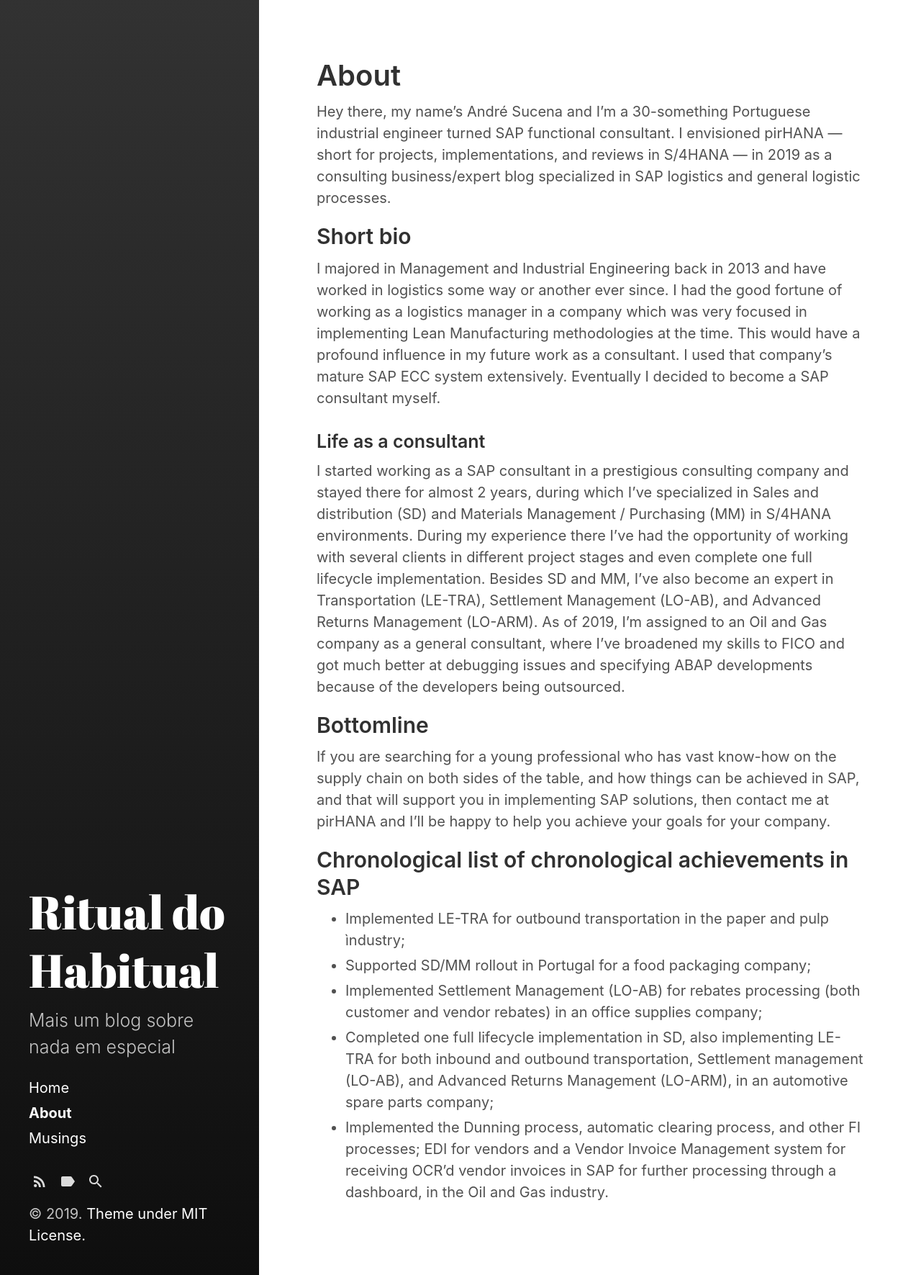
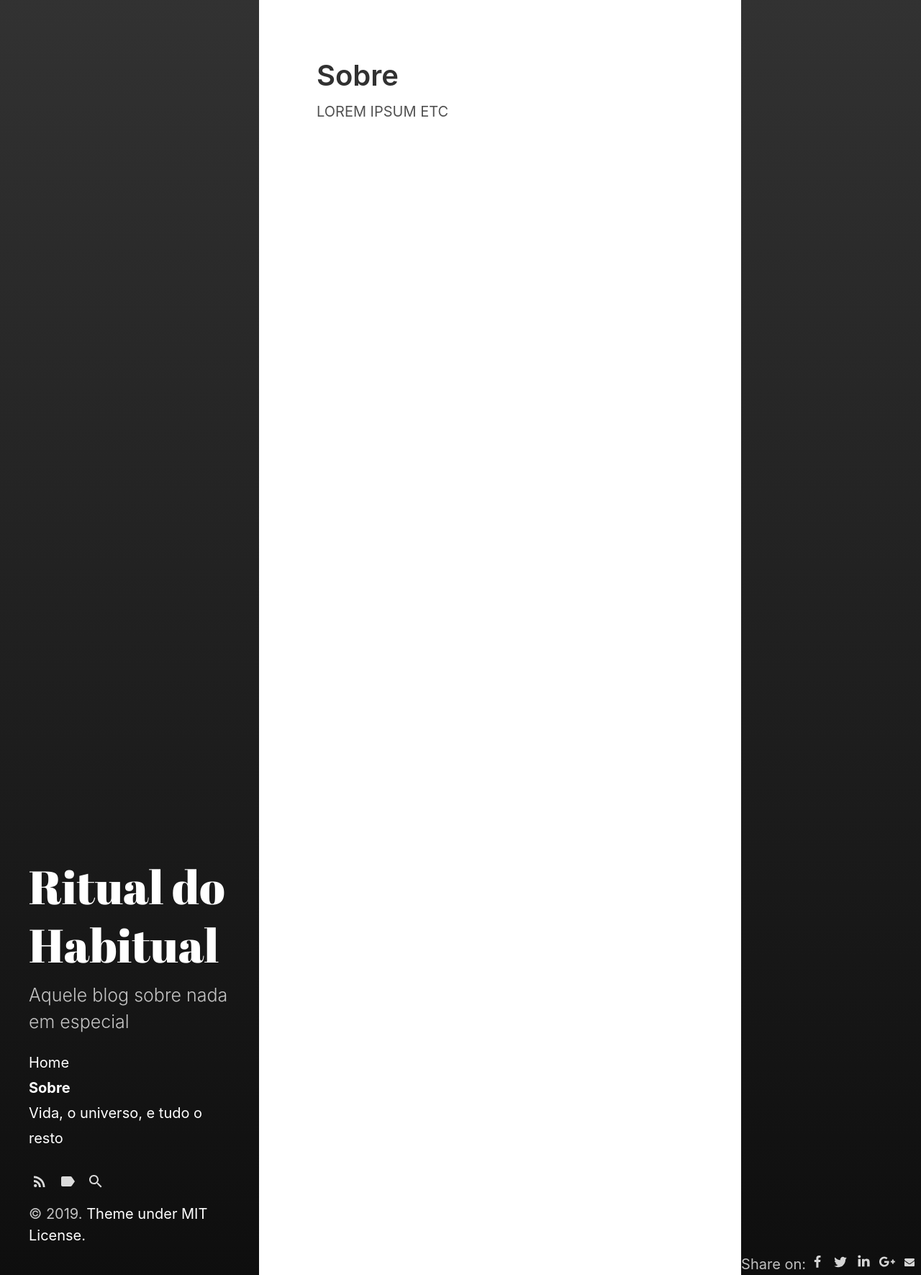
Before and after one commit to Quazepam/ritualdohabitual, a Jekyll site: the page built from about.md, in a window 1280 px wide. Shown: the whole page at 72% size. Built offline with Jekyll 4.4.1, drawn with Linux system fonts in a browser that asks for light colours.

Commit message:
my dope commit

```diff
--- a/_config.yml
+++ b/_config.yml
@@ -4,8 +4,8 @@
 
 # Setup
 title:            Ritual do Habitual
-tagline:          'Mais um blog sobre nada em especial'
-description:      'Mais um blog sobre nada em especial'
+tagline:          'Aquele blog sobre nada em especial'
+description:      'Aquele blog sobre nada em especial'
 baseurl:          'ritualdohabitual/'
 url:              https://quazepam.github.io/
                   # the optional subpath of your site, e.g. "/blog"
--- a/_includes/custom-foot.html
+++ b/_includes/custom-foot.html
@@ -1 +1,2 @@
 <!-- Optional footer content -->
+{% include share-buttons.html %}
--- /dev/null
+++ b/_includes/share-buttons.html
@@ -0,0 +1,42 @@
+{% if include.pageurl != nil and include.pageurl != '' %}
+    {% assign pageurl = include.pageurl %}
+{% else %}
+    {% assign pageurl = page.url %}
+{% endif %}
+
+<style>
+#share-buttons {display: inline-block; vertical-align: middle; }
+#share-buttons:after {content: ""; display: block; clear: both;}
+#share-buttons > div {
+    position: relative;
+    text-align: left;
+    height: 36px;
+    width: 32px;
+    float: left;
+    text-align: center;
+}
+#share-buttons > div > svg {height: 16px; fill: #d5d5d5; margin-top: 10px;}
+#share-buttons > div:hover {cursor: pointer;}
+#share-buttons > div.facebook:hover > svg {fill: #3B5998;}
+#share-buttons > div.twitter:hover > svg {fill: #55ACEE;}
+#share-buttons > div.linkedin:hover > svg {fill: #0077b5;}
+#share-buttons > div.pinterest:hover > svg {fill: #CB2027;}
+#share-buttons > div.gplus:hover > svg {fill: #dd4b39;}
+#share-buttons > div.mail:hover > svg {fill: #7D7D7D;}
+#share-buttons > div.instagram:hover > svg {fill: #C73B92;}
+#share-buttons > div.facebook > svg {height: 18px; margin-top: 9px;}
+#share-buttons > div.twitter > svg {height: 20px; margin-top: 8px;}
+#share-buttons > div.linkedin > svg {height: 19px; margin-top: 7px;}
+#share-buttons > div.pinterest > svg {height: 20px; margin-top: 9px;}
+#share-buttons > div.gplus > svg {height: 17px; margin-top: 9px; position: relative; left: 1px;}
+#share-buttons > div.mail > svg {height: 14px; margin-top: 11px;}
+</style>
+
+<span style="color: silver;">Share on: </span><div id="share-buttons">
+    <div class="facebook" title="Share this on Facebook" onclick="window.open('http://www.facebook.com/share.php?u={{ site.url }}{{ pageurl }}');"><svg viewBox="0 0 1792 1792" xmlns="http://www.w3.org/2000/svg"><path d="M1343 12v264h-157q-86 0-116 36t-30 108v189h293l-39 296h-254v759h-306v-759h-255v-296h255v-218q0-186 104-288.5t277-102.5q147 0 228 12z"/></svg></div>
+    <div class="twitter" title="Share this on Twitter" onclick="window.open('http://twitter.com/home?status={{ site.url }}{{ pageurl }}');"><svg viewBox="0 0 1792 1792" xmlns="http://www.w3.org/2000/svg"><path d="M1684 408q-67 98-162 167 1 14 1 42 0 130-38 259.5t-115.5 248.5-184.5 210.5-258 146-323 54.5q-271 0-496-145 35 4 78 4 225 0 401-138-105-2-188-64.5t-114-159.5q33 5 61 5 43 0 85-11-112-23-185.5-111.5t-73.5-205.5v-4q68 38 146 41-66-44-105-115t-39-154q0-88 44-163 121 149 294.5 238.5t371.5 99.5q-8-38-8-74 0-134 94.5-228.5t228.5-94.5q140 0 236 102 109-21 205-78-37 115-142 178 93-10 186-50z"/></svg></div>
+    <div class="linkedin" title="Share this on Linkedin" onclick="window.open('https://www.linkedin.com/shareArticle?mini=true&url={{ site.url }}{{ pageurl }}&title=&summary=&source=');"><svg viewBox="0 0 1792 1792" xmlns="http://www.w3.org/2000/svg"><path d="M477 625v991h-330v-991h330zm21-306q1 73-50.5 122t-135.5 49h-2q-82 0-132-49t-50-122q0-74 51.5-122.5t134.5-48.5 133 48.5 51 122.5zm1166 729v568h-329v-530q0-105-40.5-164.5t-126.5-59.5q-63 0-105.5 34.5t-63.5 85.5q-11 30-11 81v553h-329q2-399 2-647t-1-296l-1-48h329v144h-2q20-32 41-56t56.5-52 87-43.5 114.5-15.5q171 0 275 113.5t104 332.5z"/></svg></div>
+    {% if page.image %}<div class="pinterest" title="Share this on Pinterest" onclick="window.open('https://pinterest.com/pin/create/button/?url=&media={{ site.url }}{{ page.image }}&description=');"><svg viewBox="0 0 1792 1792" xmlns="http://www.w3.org/2000/svg"><path d="M256 597q0-108 37.5-203.5t103.5-166.5 152-123 185-78 202-26q158 0 294 66.5t221 193.5 85 287q0 96-19 188t-60 177-100 149.5-145 103-189 38.5q-68 0-135-32t-96-88q-10 39-28 112.5t-23.5 95-20.5 71-26 71-32 62.5-46 77.5-62 86.5l-14 5-9-10q-15-157-15-188 0-92 21.5-206.5t66.5-287.5 52-203q-32-65-32-169 0-83 52-156t132-73q61 0 95 40.5t34 102.5q0 66-44 191t-44 187q0 63 45 104.5t109 41.5q55 0 102-25t78.5-68 56-95 38-110.5 20-111 6.5-99.5q0-173-109.5-269.5t-285.5-96.5q-200 0-334 129.5t-134 328.5q0 44 12.5 85t27 65 27 45.5 12.5 30.5q0 28-15 73t-37 45q-2 0-17-3-51-15-90.5-56t-61-94.5-32.5-108-11-106.5z"/></svg></div>{% endif %}
+    <div class="gplus" title="Share this on Google Plus" onclick="window.open('https://plus.google.com/share?url={{ site.url }}{{ pageurl }}');"><svg viewBox="0 0 2304 1792" xmlns="http://www.w3.org/2000/svg"><path d="M1437 913q0 208-87 370.5t-248 254-369 91.5q-149 0-285-58t-234-156-156-234-58-285 58-285 156-234 234-156 285-58q286 0 491 192l-199 191q-117-113-292-113-123 0-227.5 62t-165.5 168.5-61 232.5 61 232.5 165.5 168.5 227.5 62q83 0 152.5-23t114.5-57.5 78.5-78.5 49-83 21.5-74h-416v-252h692q12 63 12 122zm867-122v210h-209v209h-210v-209h-209v-210h209v-209h210v209h209z"/></svg></div>
+    <div class="mail" title="Share this through Email" onclick="window.open('mailto:?&body={{ site.url }}{{ pageurl }}');"><svg viewBox="0 0 1792 1792" xmlns="http://www.w3.org/2000/svg"><path d="M1792 710v794q0 66-47 113t-113 47h-1472q-66 0-113-47t-47-113v-794q44 49 101 87 362 246 497 345 57 42 92.5 65.5t94.5 48 110 24.5h2q51 0 110-24.5t94.5-48 92.5-65.5q170-123 498-345 57-39 100-87zm0-294q0 79-49 151t-122 123q-376 261-468 325-10 7-42.5 30.5t-54 38-52 32.5-57.5 27-50 9h-2q-23 0-50-9t-57.5-27-52-32.5-54-38-42.5-30.5q-91-64-262-182.5t-205-142.5q-62-42-117-115.5t-55-136.5q0-78 41.5-130t118.5-52h1472q65 0 112.5 47t47.5 113z"/></svg></div>
+</div>
--- a/about.md
+++ b/about.md
@@ -1,27 +1,7 @@
 ---
 layout: page
-title: About
+title: Sobre
 sidebar_link: true
 ---
 
-Hey there, my name's André Sucena and I'm a 30-something Portuguese industrial engineer turned SAP functional consultant. I envisioned pirHANA — short for projects, implementations, and reviews in S/4HANA — in 2019 as a consulting business/expert blog specialized in SAP logistics and general logistic processes.
-
-## Short bio
-
-I majored in Management and Industrial Engineering back in 2013 and have worked in logistics some way or another ever since. I had the good fortune of working as a logistics manager in a company which was very focused in implementing Lean Manufacturing methodologies at the time. This would have a profound influence in my future work as a consultant. I used that company's mature SAP ECC system extensively. Eventually I decided to become a SAP consultant myself.
-
-### Life as a consultant
-
-I started working as a SAP consultant in a prestigious consulting company and stayed there for almost 2 years, during which I've specialized in Sales and distribution (SD) and Materials Management / Purchasing (MM) in S/4HANA environments. During my experience there I've had the opportunity of working with several clients in different project stages and even complete one full lifecycle implementation. Besides SD and MM, I've also become an expert in Transportation (LE-TRA), Settlement Management (LO-AB), and Advanced Returns Management (LO-ARM). As of 2019, I'm assigned to an Oil and Gas company as a general consultant, where I've broadened my skills to FICO and got much better at debugging issues and specifying ABAP developments because of the developers being outsourced.
-
-## Bottomline
-
-If you are searching for a young professional who has vast know-how on the supply chain on both sides of the table, and how things can be achieved in SAP, and that will support you in implementing SAP solutions, then contact me at pirHANA and I'll be happy to help you achieve your goals for your company.
-
-
-## Chronological list of chronological achievements in SAP
-* Implemented LE-TRA for outbound transportation in the paper and pulp ìndustry;
-* Supported SD/MM rollout in Portugal for a food packaging company;
-* Implemented Settlement Management (LO-AB) for rebates processing (both customer and vendor rebates) in an office supplies company;
-* Completed one full lifecycle implementation in SD, also implementing LE-TRA for both inbound and outbound transportation, Settlement management (LO-AB), and Advanced Returns Management (LO-ARM), in an automotive spare parts company;
-* Implemented the Dunning process, automatic clearing process, and other FI processes; EDI for vendors and a Vendor Invoice Management system for receiving OCR'd vendor invoices in SAP for further processing through a dashboard, in the Oil and Gas industry.
+LOREM IPSUM ETC
--- a/category/musings.md
+++ b/category/musings.md
@@ -1,6 +1,6 @@
 ---
 layout: category
-title: Musings
+title: Vida, o universo, e tudo o resto
 ---
 
 Sample category page. You need to create a page for each category.
```
